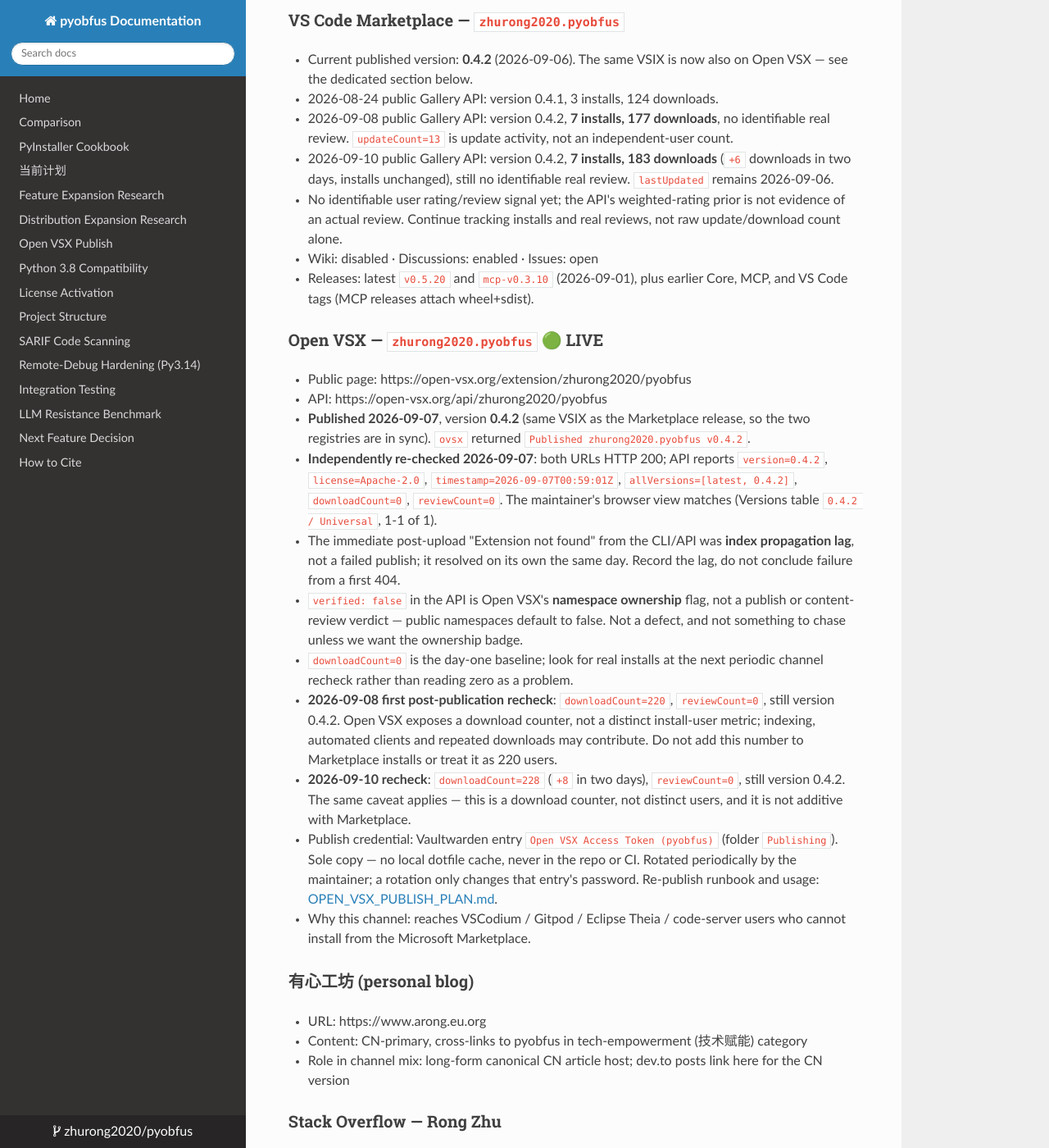
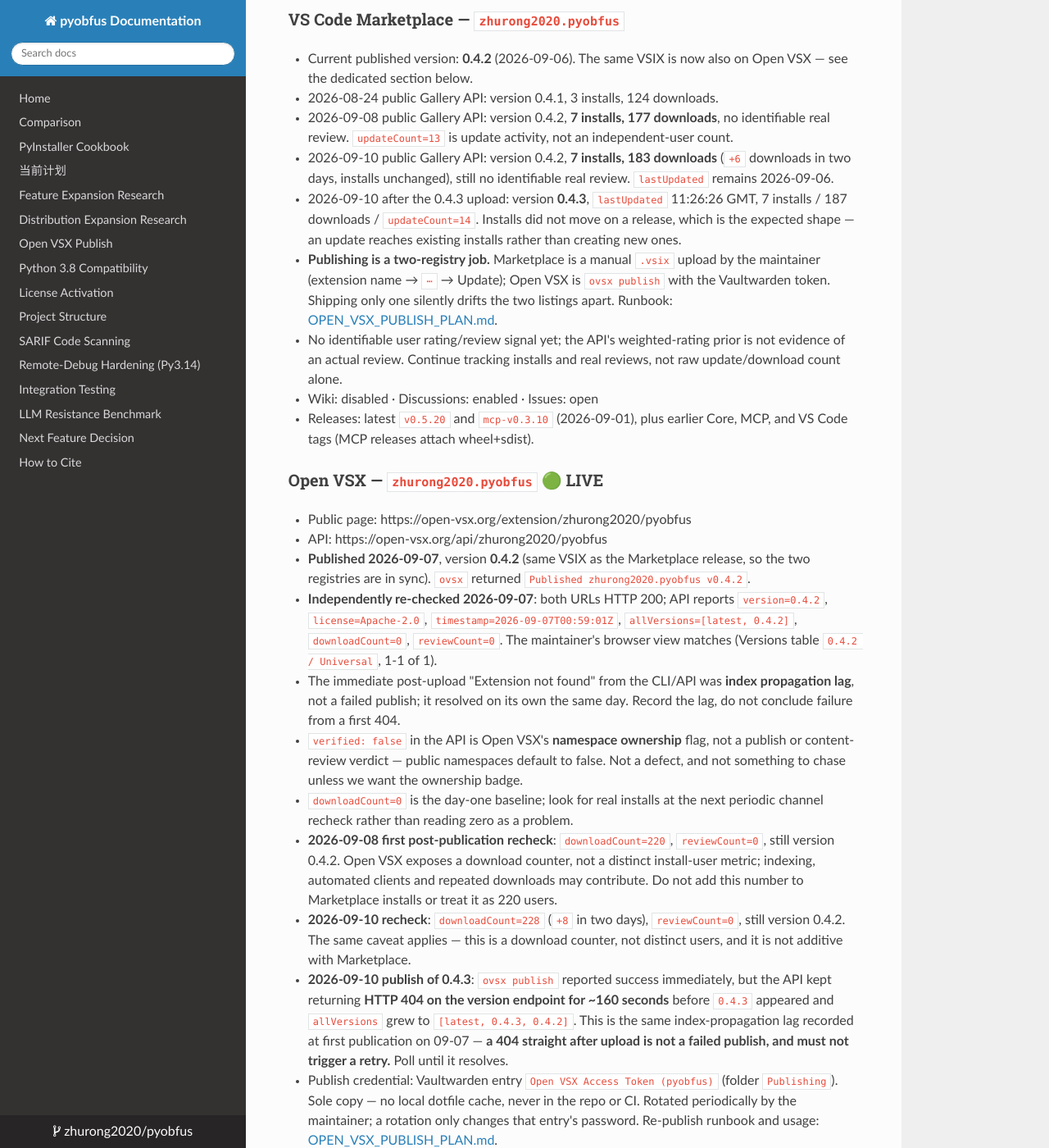
Before and after one commit to zhurong2020/pyobfus, an MkDocs documentation site: the page built from docs/DISTRIBUTION_CHANNELS.md, in a window 1280 px wide and 1400 px high, scrolled down 3750 px. Shown: the whole window at 82% size. Built offline with MkDocs 1.6.1, drawn with Linux system fonts in a browser that asks for light colours; nearby versions of some CDN libraries; some of the changed text lies outside the part shown.

Commit message:
docs: record the 0.5.23 and 0.4.3 releases across the cold-start entry points
Both registries are now verified at the shipped versions: PyPI at 0.5.23 with
both provenance endpoints at 200, and Marketplace plus Open VSX at 0.4.3.

Two operational facts worth not rediscovering:

Open VSX's API returned HTTP 404 on the version endpoint for about 160 seconds
after a successful `ovsx publish`, exactly as at first publication on 09-07.
A 404 straight after upload is propagation lag, not a failed publish, and must
not trigger a retry.

Publishing the extension is a two-registry job — a manual Marketplace upload
plus `ovsx publish`. Doing only one drifts the listings apart, which is what
the ovsx step was added to the runbook to prevent.

Co-Authored-By: Claude Opus 5 <noreply@anthropic.com>

```diff
--- a/docs/DISTRIBUTION_CHANNELS.md
+++ b/docs/DISTRIBUTION_CHANNELS.md
@@ -13,8 +13,8 @@ For the frozen post-release evidence and recheck checklist from 2026-08-24, see
 answered — no baseline uplift. MCP is back to quiet levels (`16 / 23`) after its
 release-contaminated 09-07 spike. Marketplace `183 downloads / 7 installs`;
 Open VSX `228 downloads / 0 reviews`. Current public versions are pyobfus
-`0.5.22`, pyobfus-mcp `0.3.12`, and VS Code/Open VSX `0.4.2` — all three have an
-empty or docs-only `[Unreleased]`, so nothing is queued for release. Open VSX is
+**`0.5.23`**, pyobfus-mcp `0.3.12`, and VS Code/Open VSX **`0.4.3`**, all
+released on 09-10 and independently re-checked on both registries. Open VSX is
 live; Glama is listed, searchable and healthy, with two consecutive successful
 builds and all 8 tools. No Glama resubmission or Build-steps change remains
 pending.
@@ -151,6 +151,15 @@ pending.
 - 2026-09-10 public Gallery API: version 0.4.2, **7 installs, 183 downloads**
   (`+6` downloads in two days, installs unchanged), still no identifiable real
   review. `lastUpdated` remains 2026-09-06.
+- 2026-09-10 after the 0.4.3 upload: version **0.4.3**, `lastUpdated`
+  11:26:26 GMT, 7 installs / 187 downloads / `updateCount=14`. Installs did not
+  move on a release, which is the expected shape — an update reaches existing
+  installs rather than creating new ones.
+- **Publishing is a two-registry job.** Marketplace is a manual `.vsix` upload
+  by the maintainer (extension name → `⋯` → Update); Open VSX is
+  `ovsx publish` with the Vaultwarden token. Shipping only one silently drifts
+  the two listings apart. Runbook:
+  [OPEN_VSX_PUBLISH_PLAN.md](OPEN_VSX_PUBLISH_PLAN.md).
 - No identifiable user rating/review signal yet; the API's weighted-rating
   prior is not evidence of an actual review. Continue tracking installs and
   real reviews, not raw update/download count alone.
@@ -184,6 +193,12 @@ pending.
 - **2026-09-10 recheck**: `downloadCount=228` (`+8` in two days),
   `reviewCount=0`, still version 0.4.2. The same caveat applies — this is a
   download counter, not distinct users, and it is not additive with Marketplace.
+- **2026-09-10 publish of 0.4.3**: `ovsx publish` reported success immediately,
+  but the API kept returning **HTTP 404 on the version endpoint for ~160
+  seconds** before `0.4.3` appeared and `allVersions` grew to
+  `[latest, 0.4.3, 0.4.2]`. This is the same index-propagation lag recorded at
+  first publication on 09-07 — **a 404 straight after upload is not a failed
+  publish, and must not trigger a retry.** Poll until it resolves.
 - Publish credential: Vaultwarden entry `Open VSX Access Token (pyobfus)`
   (folder `Publishing`). Sole copy — no local dotfile cache, never in the repo
   or CI. Rotated periodically by the maintainer; a rotation only changes that
```
Also changed, not shown: CLAUDE.md (+24 -6 lines), docs/CURRENT_PLAN_ZH.md (+4 -4 lines).
